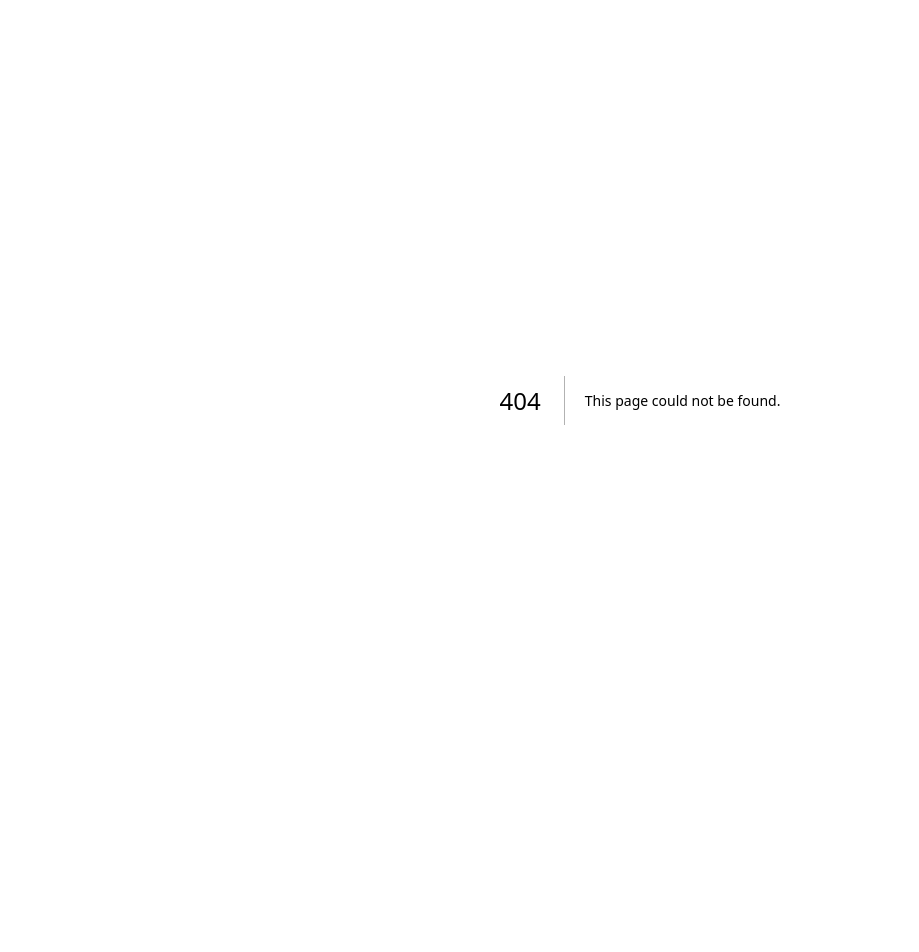
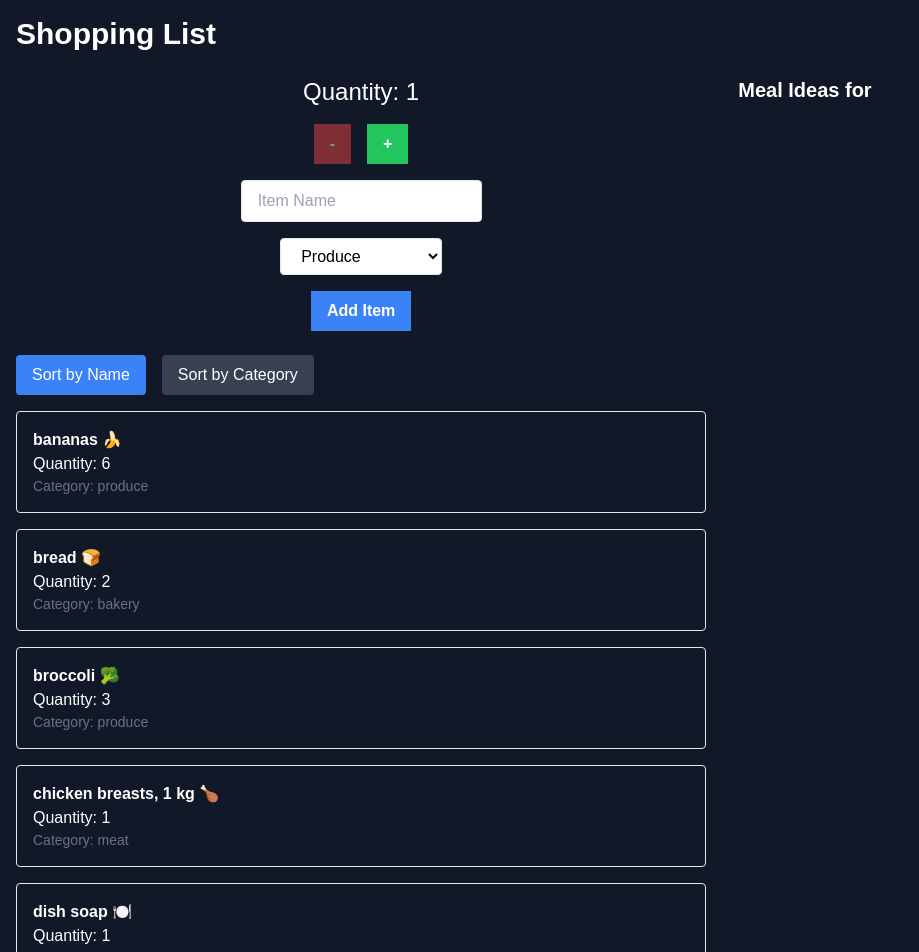
Before and after one commit to Francisthompson/cprg306-assignments, a Next.js app: page /week-8 in a window 1280 px wide. Before the commit this address had no page. Shown: the top 952 px of the page, without its empty margins (0-919 px from the left). Before the commit the page ends 800 px from the top, so only its background shows below. Built offline with nearby package versions, Linux system fonts and the light colour scheme.

Commit message:
Added week-8 assignment

```diff
--- a/app/page.js
+++ b/app/page.js
@@ -23,6 +23,9 @@
         <p>
           <Link href="/week-7">Week 7 Assignment</Link>
         </p>
+        <p>
+          <Link href="/week-8">Week 8 Assignment</Link>
+        </p>
       </div>
     </main>
   );
--- /dev/null
+++ b/app/week-8/item-list.js
@@ -0,0 +1,57 @@
+"use client";
+
+import { useState } from "react";
+import Item from "./item";
+
+const ItemList = ({ items, onItemSelect }) => {
+  const [sortBy, setSortBy] = useState("name"); // initialize sortBy state
+
+  // Sort items based on sortBy state, creating a sorted copy
+  const sortedItems = [...items].sort((a, b) => {
+    if (sortBy === "name") {
+      return a.name.localeCompare(b.name);
+    } else if (sortBy === "category") {
+      return a.category.localeCompare(b.category);
+    }
+    return 0;
+  });
+
+  return (
+    <div>
+      {/* Sort Buttons */}
+      <div className="mb-4 flex space-x-4">
+        <button
+          onClick={() => setSortBy("name")}
+          className={`px-4 py-2 rounded ${
+            sortBy === "name" ? "bg-blue-500 text-white" : "bg-gray-700"
+          }`}
+        >
+          Sort by Name
+        </button>
+        <button
+          onClick={() => setSortBy("category")}
+          className={`px-4 py-2 rounded ${
+            sortBy === "category" ? "bg-blue-500 text-white" : "bg-gray-700"
+          }`}
+        >
+          Sort by Category
+        </button>
+      </div>
+
+      {/* Render the sorted items */}
+      <ul className="space-y-4">
+        {sortedItems.map((item) => (
+          <Item
+            key={item.id}
+            name={item.name}
+            quantity={item.quantity}
+            category={item.category}
+            onSelect={() => onItemSelect(item)} // Pass onSelect prop to Item
+          />
+        ))}
+      </ul>
+    </div>
+  );
+};
+
+export default ItemList;
--- /dev/null
+++ b/app/week-8/item.js
@@ -0,0 +1,14 @@
+const Item = ({ name, quantity, category, onSelect }) => {
+  return (
+    <li
+      className="border p-4 mb-2 rounded shadow-sm cursor-pointer"
+      onClick={() => onSelect({ name, quantity, category })}
+    >
+      <div className="font-bold">{name}</div>
+      <div>Quantity: {quantity}</div>
+      <div className="text-sm text-gray-500">Category: {category}</div>
+    </li>
+  );
+};
+
+export default Item;
--- /dev/null
+++ b/app/week-8/items.json
@@ -0,0 +1,74 @@
+[
+    {
+      "id": "1h2GJKH12gkHG31h1H",
+      "name": "milk, 4 L 🥛",
+      "quantity": 1,
+      "category": "dairy"
+    },
+    {
+      "id": "2KJH3k2j3H1k2J3K1H",
+      "name": "bread 🍞",
+      "quantity": 2,
+      "category": "bakery"
+    },
+    {
+      "id": "3h2KJH3k2j3H1k2J3",
+      "name": "eggs, dozen 🥚",
+      "quantity": 2,
+      "category": "dairy"
+    },
+    {
+      "id": "4k2J3K1H2GJKH12gk",
+      "name": "bananas 🍌",
+      "quantity": 6,
+      "category": "produce"
+    },
+    {
+      "id": "5H1h1H2KJH3k2j3H",
+      "name": "broccoli 🥦",
+      "quantity": 3,
+      "category": "produce"
+    },
+    {
+      "id": "6H1k2J3K1H2GJKH1",
+      "name": "chicken breasts, 1 kg 🍗",
+      "quantity": 1,
+      "category": "meat"
+    },
+    {
+      "id": "7gkHG31h1H2KJH3k",
+      "name": "pasta sauce 🍝",
+      "quantity": 3,
+      "category": "canned goods"
+    },
+    {
+      "id": "8j3H1k2J3K1H2GJK",
+      "name": "spaghetti, 454 g 🍝",
+      "quantity": 2,
+      "category": "dry goods"
+    },
+    {
+      "id": "9H12gkHG31h1H2KJ",
+      "name": "toilet paper, 12 pack 🧻",
+      "quantity": 1,
+      "category": "household"
+    },
+    {
+      "id": "10H3k2j3H1k2J3K1",
+      "name": "paper towels, 6 pack",
+      "quantity": 1,
+      "category": "household"
+    },
+    {
+      "id": "11k2J3K1H2GJKH12",
+      "name": "dish soap 🍽️",
+      "quantity": 1,
+      "category": "household"
+    },
+    {
+      "id": "12GJKH12gkHG31h1",
+      "name": "hand soap 🧼",
+      "quantity": 4,
+      "category": "household"
+    }
+  ]
--- /dev/null
+++ b/app/week-8/meal-ideas.js
@@ -0,0 +1,56 @@
+"use client";
+
+import { useState, useEffect } from "react";
+
+// MealIdeas component definition
+const MealIdeas = ({ ingredient }) => {
+  const [meals, setMeals] = useState([]);
+
+  // Function to fetch meal ideas from TheMealDB API
+  const fetchMealIdeas = async (ingredient) => {
+    const response = await fetch(
+      `https://www.themealdb.com/api/json/v1/1/filter.php?i=${ingredient}`
+    );
+    const data = await response.json();
+    return data.meals || [];
+  };
+
+  // Load meal ideas based on the ingredient prop
+  const loadMealIdeas = async () => {
+    const mealIdeas = await fetchMealIdeas(ingredient);
+    setMeals(mealIdeas);
+  };
+
+  // useEffect to call loadMealIdeas when the ingredient prop changes
+  useEffect(() => {
+    if (ingredient) {
+      loadMealIdeas();
+    }
+  }, [ingredient]);
+
+  // Render component
+  return (
+    <div className="meal-ideas">
+      <h2 className="text-xl font-semibold mb-4">
+        Meal Ideas for {ingredient}
+      </h2>
+      <ul className="meal-list space-y-2">
+        {meals.map((meal) => (
+          <li
+            key={meal.idMeal}
+            className="meal-item flex items-center space-x-4"
+          >
+            <img
+              src={meal.strMealThumb}
+              alt={meal.strMeal}
+              className="w-16 h-16 object-cover rounded"
+            />
+            <span>{meal.strMeal}</span>
+          </li>
+        ))}
+      </ul>
+    </div>
+  );
+};
+
+export default MealIdeas;
--- /dev/null
+++ b/app/week-8/new-item.js
@@ -0,0 +1,116 @@
+"use client";
+import { useState } from "react";
+
+const NewItem = ({ onAddItem }) => {
+  const [quantity, setQuantity] = useState(1);
+  const [name, setName] = useState("");
+  const [category, setCategory] = useState("produce");
+
+  // Increment function
+  const increment = () => {
+    setQuantity((prevQuantity) =>
+      prevQuantity < 20 ? prevQuantity + 1 : prevQuantity
+    );
+  };
+
+  // Decrement function
+  const decrement = () => {
+    setQuantity((prevQuantity) =>
+      prevQuantity > 1 ? prevQuantity - 1 : prevQuantity
+    );
+  };
+
+  // handleSubmit function
+  const handleSubmit = (e) => {
+    e.preventDefault();
+
+    const item = {
+      id: Math.random().toString(36).substring(2, 9), // generate a random id
+      name,
+      quantity,
+      category,
+    };
+
+    onAddItem(item); // Call the onAddItem prop with the new item
+
+    // Reset state variables
+    setName("");
+    setQuantity(1);
+    setCategory("produce");
+  };
+
+  return (
+    <div className="flex flex-col items-center space-y-4">
+      <p className="text-2xl">Quantity: {quantity}</p>
+
+      <div className="flex space-x-4">
+        {/* Decrement Button */}
+        <button
+          onClick={decrement}
+          disabled={quantity === 1}
+          className={`px-4 py-2 bg-red-500 text-white font-bold ${
+            quantity === 1 ? "opacity-50 cursor-not-allowed" : ""
+          }`}
+        >
+          -
+        </button>
+
+        {/* Increment Button */}
+        <button
+          onClick={increment}
+          disabled={quantity === 20}
+          className={`px-4 py-2 bg-green-500 text-white font-bold ${
+            quantity === 20 ? "opacity-50 cursor-not-allowed" : ""
+          }`}
+        >
+          +
+        </button>
+      </div>
+
+      {/* Form for handling item submission */}
+      <form
+        onSubmit={handleSubmit}
+        className="flex flex-col items-center space-y-4"
+      >
+        {/* Name Field */}
+        <input
+          type="text"
+          value={name}
+          onChange={(e) => setName(e.target.value)}
+          placeholder="Item Name"
+          className="px-4 py-2 border rounded text-black"
+          required
+        />
+
+        {/* Category Field */}
+        <select
+          value={category}
+          onChange={(e) => setCategory(e.target.value)}
+          className="px-4 py-2 border rounded bg-white text-black"
+        >
+          <option value="produce">Produce</option>
+          <option value="dairy">Dairy</option>
+          <option value="bakery">Bakery</option>
+          <option value="meat">Meat</option>
+          <option value="frozen foods">Frozen Foods</option>
+          <option value="canned goods">Canned Goods</option>
+          <option value="dry goods">Dry Goods</option>
+          <option value="beverages">Beverages</option>
+          <option value="snacks">Snacks</option>
+          <option value="household">Household</option>
+          <option value="other">Other</option>
+        </select>
+
+        {/* Submit Button */}
+        <button
+          type="submit"
+          className="px-4 py-2 bg-blue-500 text-white font-bold"
+        >
+          Add Item
+        </button>
+      </form>
+    </div>
+  );
+};
+
+export default NewItem;
--- /dev/null
+++ b/app/week-8/page.js
@@ -0,0 +1,51 @@
+"use client";
+
+import { useState } from "react";
+import itemsData from "./items.json";
+import ItemList from "./item-list";
+import NewItem from "./new-item";
+import MealIdeas from "./meal-ideas";
+
+const Page = () => {
+  // Initialize state with itemsData from JSON
+  const [items, setItems] = useState(itemsData);
+  const [selectedItemName, setSelectedItemName] = useState(""); // New state variable
+
+  // Event handler to add new item to items list
+  const handleAddItem = (newItem) => {
+    setItems((prevItems) => [...prevItems, newItem]);
+  };
+
+  // New event handler for selecting an item
+  const handleItemSelect = (item) => {
+    // Clean up item name
+    const cleanedName = item.name
+      .split(",")[0] // Take only the item name before any comma
+      .replace(/[^\w\s]/g, "") // Remove emojis
+      .trim();
+
+    setSelectedItemName(cleanedName); // Update selected item name state
+  };
+
+  return (
+    <main className="bg-gray-900 text-white min-h-screen p-4">
+      <h1 className="text-3xl font-bold mb-6">Shopping List</h1>
+
+      <div className="flex space-x-8">
+        <div className="flex-grow">
+          <div className="mb-6">
+            <NewItem onAddItem={handleAddItem} />
+          </div>
+
+          <ItemList items={items} onItemSelect={handleItemSelect} />
+        </div>
+
+        <div className="flex-grow">
+          <MealIdeas ingredient={selectedItemName} />
+        </div>
+      </div>
+    </main>
+  );
+};
+
+export default Page;
```
